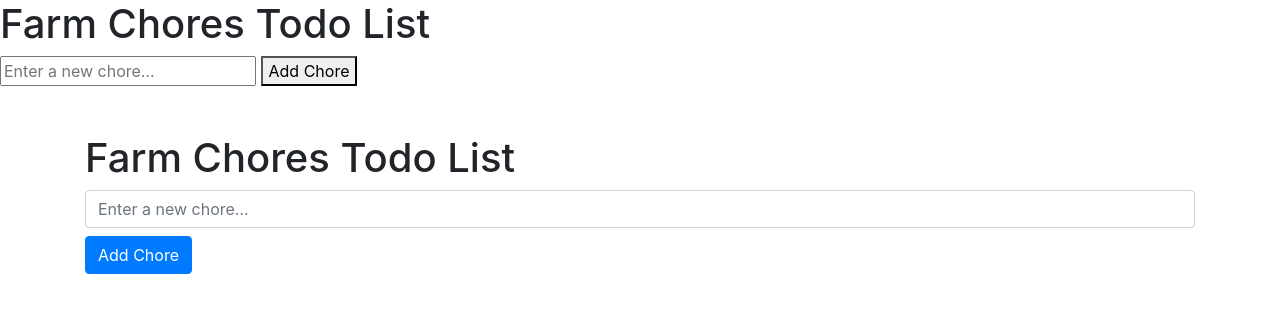
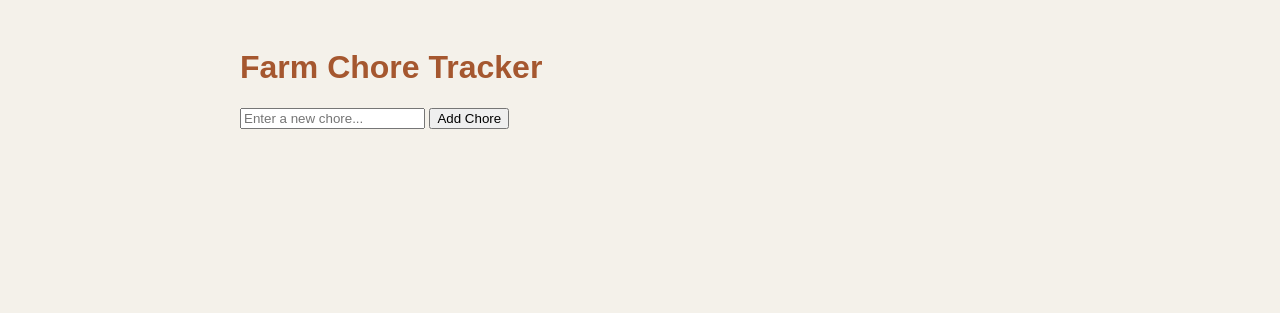
Before and after one commit to TristynWS/FarmChoresApp, a Flask app: page / in a window 1280 px wide. Shown: the top 313 px of the page. Run offline with Flask 3, Linux system fonts and the light colour scheme; some libraries are stand-ins or nearby versions.

Commit message:
Started over

```diff
--- a/app.py
+++ b/app.py
@@ -1,33 +1,10 @@
-from flask import Flask, render_template, request, redirect
-from flask_sqlalchemy import SQLAlchemy
-import os
+from flask import Flask, render_template
 
-app = Flask(__name__)
-basedir = os.path.abspath(os.path.dirname(__file__))
-app.config['SQLALCHEMY_DATABASE_URI'] = 'sqlite:///' + os.path.join(basedir, 'app.db')
-db = SQLAlchemy(app)
-
-class Chore(db.Model):
-    id = db.Column(db.Integer, primary_key=True)
-    description = db.Column(db.String(255), nullable=False)
-
-@app.before_first_request
-def create_tables():
-    db.create_all()
+app = Flask(__name__, static_url_path='/static')
 
 @app.route('/')
 def home():
-    chores = Chore.query.all()
-    return render_template('index.html', chores=chores)
-
-@app.route('/add', methods=['POST'])
-def add_chore():
-    chore_description = request.form.get('chore')
-    if chore_description:
-        new_chore = Chore(description=chore_description)
-        db.session.add(new_chore)
-        db.session.commit()
-    return redirect('/')
+    return render_template('index.html')
 
 if __name__ == '__main__':
     app.run(debug=False)
--- /dev/null
+++ b/static/styles.css
@@ -0,0 +1,47 @@
+body {
+    background-color: #f4f1ea;
+    color: #5a4e47;
+    font-family: 'Arial', sans-serif;
+}
+
+.container {
+    max-width: 800px;
+    margin: auto;
+    padding: 20px;
+}
+
+h1 {
+    color: #a5572f;
+}
+
+/* Barn theme colors above */
+
+.completed {
+    text-decoration: line-through;
+}
+
+.chore-label {
+    display: inline-block;
+    padding-left: 35px;
+    background-repeat: no-repeat;
+    background-size: 30px 30px;
+    background-position: left center;
+}
+
+@keyframes pop {
+    0% {
+        transform: scale(1);
+    }
+
+    50% {
+        transform: scale(1.5);
+    }
+
+    100% {
+        transform: scale(1);
+    }
+}
+
+.completed-animation {
+    animation: pop 0.5s ease;
+}
--- a/templates/index.html
+++ b/templates/index.html
@@ -4,46 +4,19 @@
 <head>
     <meta charset="UTF-8">
     <meta name="viewport" content="width=device-width, initial-scale=1.0">
-    <title>Farm Chores Todo List</title>
-    <link rel="stylesheet" href="https://stackpath.bootstrapcdn.com/bootstrap/4.5.2/css/bootstrap.min.css">
+    <title>Farm Chore To-Do List</title>
+    <link rel="stylesheet" href="/static/styles.css">
 </head>
 
 <body>
-    <h1>Farm Chores Todo List</h1>
-    <form action="/add" method="post">
-        <input type="text" name="chore" placeholder="Enter a new chore..." required>
-        <button type="submit">Add Chore</button>
-    </form>
-    <ul>
-        {% for chore in chores %}
-        <li>{{ chore }} <input type="checkbox"></li>
-        {% endfor %}
-    </ul>
+    <div class="container">
+        <h1>Farm Chore Tracker</h1>
+        <input type="text" id="choreInput" placeholder="Enter a new chore...">
+        <button onclick="addChore()">Add Chore</button>
+        <ul id="choreList"></ul>
 
-    <script>
-        document.querySelector('form').onsubmit = function () {
-            setTimeout(function () {
-                document.querySelector('input[name="chore"]').value = '';
-            }, 100);
-        };
-    </script>
-
-    <div class="container mt-5">
-        <h1>Farm Chores Todo List</h1>
-        <form action="/add" method="post" class="mb-3">
-            <input type="text" name="chore" placeholder="Enter a new chore..." class="form-control" required>
-            <button type="submit" class="btn btn-primary mt-2">Add Chore</button>
-        </form>
-        <ul class="list-group">
-            {% for chore in chores %}
-            <li class="list-group-item d-flex justify-content-between align-items-center">
-                {{ chore }}
-                <input type="checkbox">
-            </li>
-            {% endfor %}
-        </ul>
     </div>
-
+    <script src="/static/script.js"></script>
 </body>
 
 </html>
```
Also changed, not shown: static/script.js (added, +35 -0 lines).
